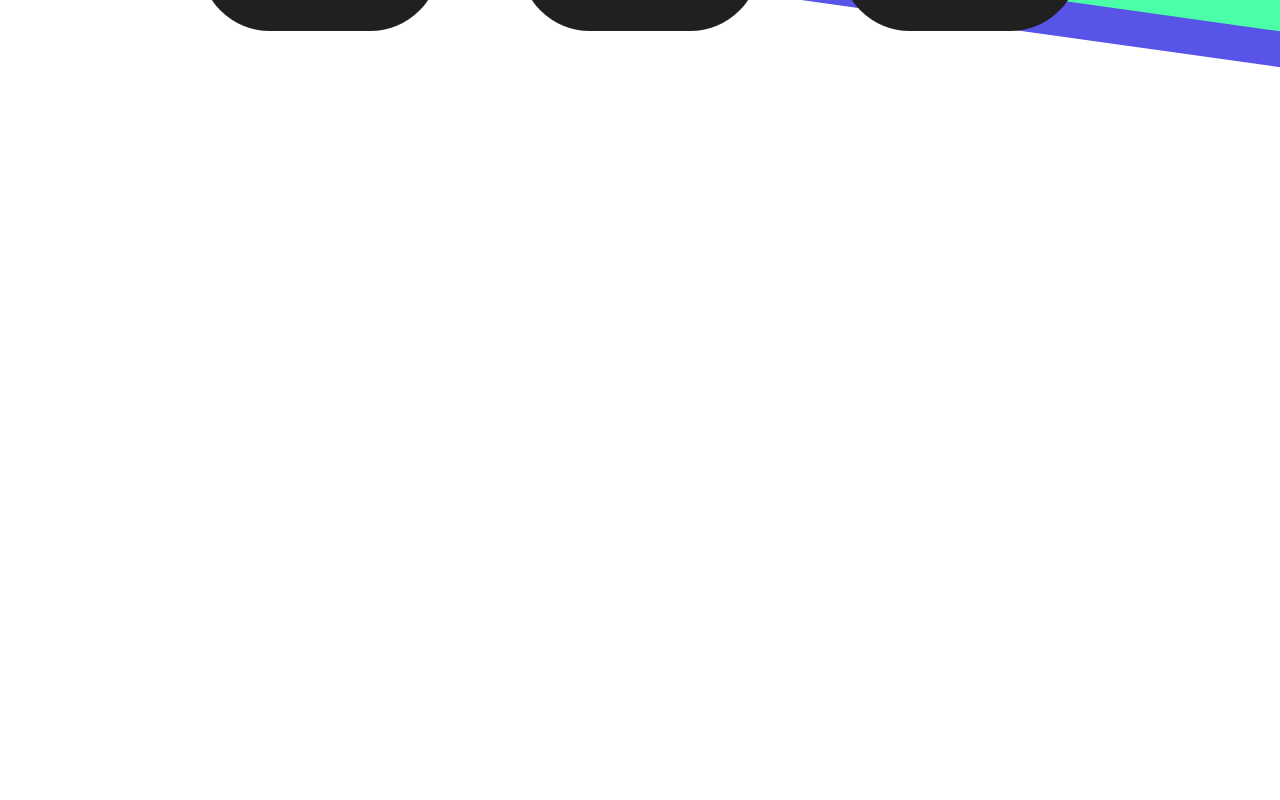
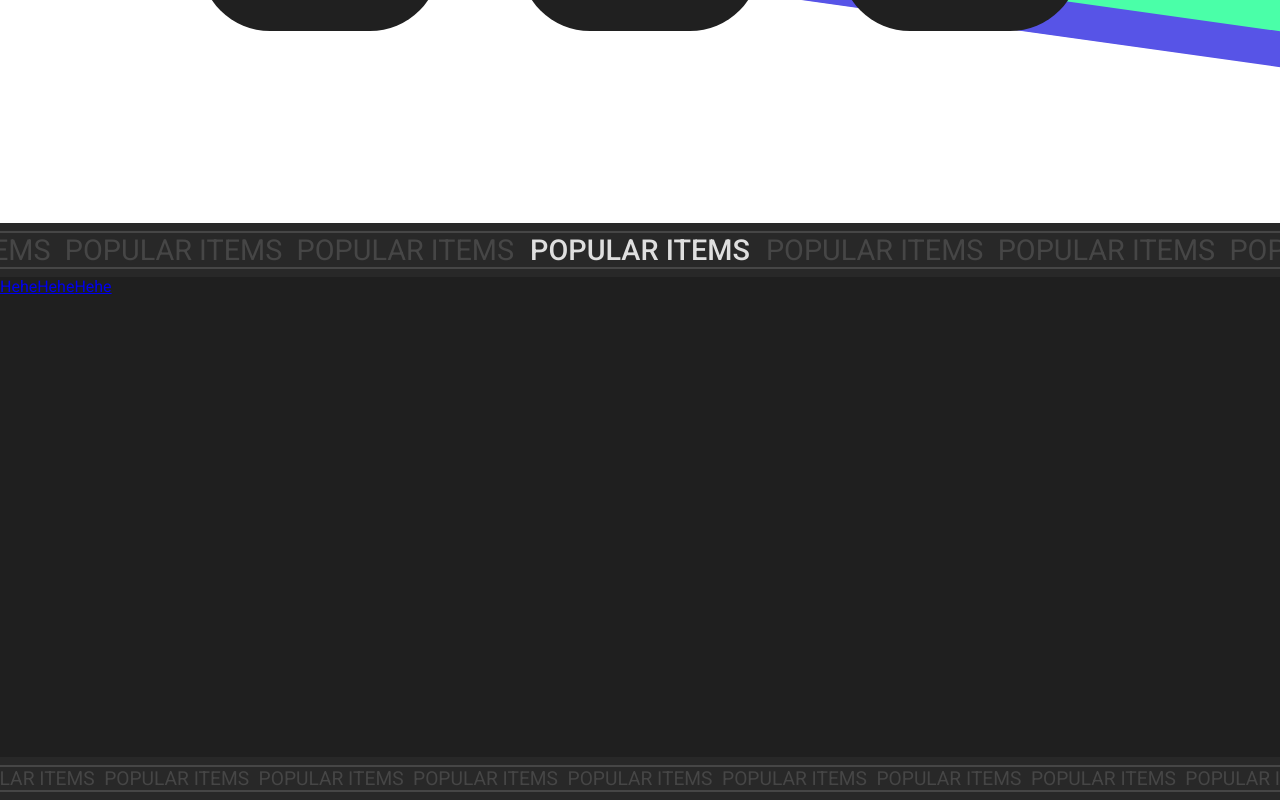
Before and after one commit to ParkerGates/REACT-Snake-Oil, a React (Create React App) app: page / in a window 1280 px wide. Shown: the part 1376-2176 px from the top of the page. Before the commit the page ends 1599 px from the top, so only its background shows below. Built offline with nearby package versions, Linux system fonts and the light colour scheme.

Commit message:
popular items frame completed

```diff
--- a/src/views/Home.tsx
+++ b/src/views/Home.tsx
@@ -39,6 +39,7 @@ export default function Home() {
                 <hr />
             </div>
 
+
             <div className='hm_call2action'>
                 <h1>Honest To God Miracle Cures</h1>
                 <h2>100% guaranteed to cure all ailments and illnesses</h2>
@@ -50,6 +51,7 @@ export default function Home() {
                 <img className="hm_ellipse_1" src={HomeEllipseLeft} alt="ellipse" />
                 <img className="hm_ellipse_2" src={HomeEllipseRight} alt="ellipse" />
             </div>
+
 
             <div className='hm_options'>
                 <div>
@@ -67,7 +69,34 @@ export default function Home() {
                 </div>
             </div>
 
+
             <div className="hm_popular">
+                <div className="hm_item_heading_top">
+                    <div className='hm_item_heading_hr'></div>
+                    <div className="hm_item_heading_top_text">
+                        <div>POPULAR ITEMS&nbsp;&nbsp;POPULAR ITEMS&nbsp;&nbsp;POPULAR ITEMS&nbsp;&nbsp;POPULAR ITEMS&nbsp;&nbsp;POPULAR ITEMS</div>
+                        <h3>POPULAR ITEMS</h3>
+                        <div>POPULAR ITEMS&nbsp;&nbsp;POPULAR ITEMS&nbsp;&nbsp;POPULAR ITEMS&nbsp;&nbsp;POPULAR ITEMS&nbsp;&nbsp;POPULAR ITEMS</div>
+                    </div>
+                    <div className='hm_item_heading_hr'></div>
+                </div>
+                <div className='hm_item_display'>
+                    <NavLink to='/shop'>Hehe</NavLink>
+                    <NavLink to='/shop'>Hehe</NavLink>
+                    <NavLink to='/shop'>Hehe</NavLink>
+                </div>
+                <div className="hm_item_heading_top">
+                    <div className='hm_item_heading_hr'></div>
+                    <div className="hm_item_heading_top_text hm_item_heading_bottom_text">
+                        <div>POPULAR ITEMS&nbsp;&nbsp;POPULAR ITEMS&nbsp;&nbsp;POPULAR ITEMS&nbsp;&nbsp;POPULAR ITEMS&nbsp;&nbsp;POPULAR ITEMS</div>
+                        <h3>POPULAR ITEMS</h3>
+                        <div>POPULAR ITEMS&nbsp;&nbsp;POPULAR ITEMS&nbsp;&nbsp;POPULAR ITEMS&nbsp;&nbsp;POPULAR ITEMS&nbsp;&nbsp;POPULAR ITEMS</div>
+                    </div>
+                    <div className='hm_item_heading_hr'></div>
+                </div>
+
+
+
 
             </div>
             <div className='hm_testimonials'>
--- a/src/views/css/Home.css
+++ b/src/views/css/Home.css
@@ -185,3 +185,46 @@
 
 
 /*Popular===========================================================================*/
+.hm_popular {}
+.hm_item_heading_top {
+    background-color: #282828;
+    padding: .5rem 0rem;
+    width: 100%;
+}
+.hm_item_heading_hr {
+    width: 100%;
+    height: 2px;
+    background-color: #464646;
+}
+.hm_item_heading_top_text {
+    display: flex;
+    justify-content: center;
+    align-items: center;
+    gap: 1rem;
+}
+.hm_item_heading_top_text div {
+    width: auto;
+    color: #464646;
+    font-size: 1.8rem;
+    white-space: nowrap;
+    margin: 0px; padding: 0px;
+}
+.hm_item_heading_top_text h3 {
+    white-space: nowrap;
+    color: #DFDFDF;
+    font-size: 1.8rem;
+    font-weight: 500;
+    margin: 0px;
+}
+.hm_item_heading_bottom_text {gap: .6rem}
+.hm_item_heading_bottom_text h3 {
+    color: #464646;
+    font-size: 1.2rem;
+    font-weight: 400;
+}
+.hm_item_heading_bottom_text div { font-size: 1.2rem; }
+
+.hm_item_display{
+    height: 30rem;
+    background-color: #1F1F1F;
+}
```
